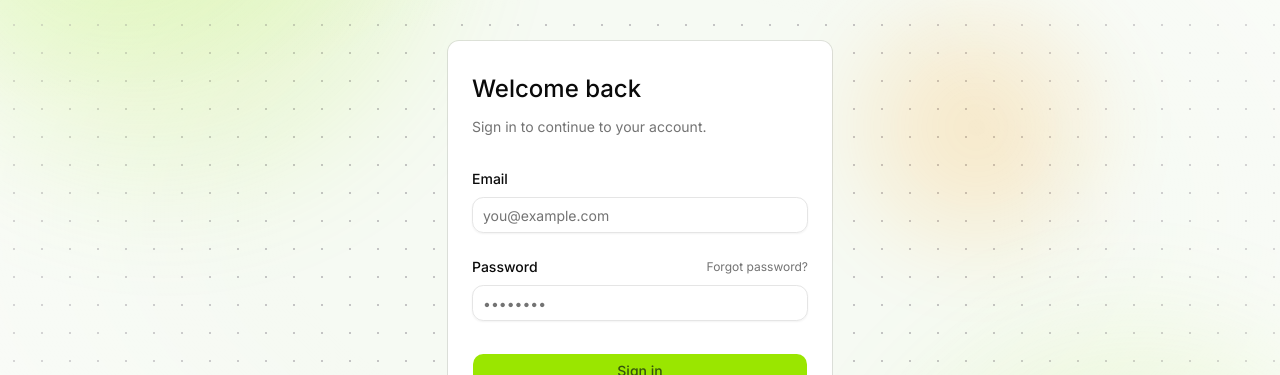
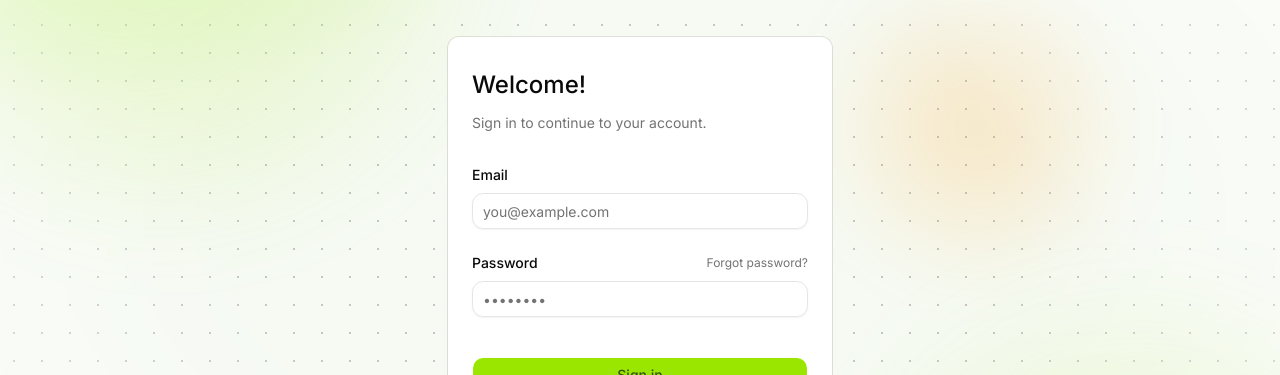
Before and after one commit to riomar0001/project-eventara, a Next.js app in the folder client/: page /login in a window 1280 px wide. Shown: the part 185-560 px from the top of the page. Built offline with nearby package versions, Linux system fonts and the light colour scheme.

Commit message:
feat(auth): add minimum height to CardContent in authentication pages
- Ensures consistent layout across forms by preventing content overflow.
- Improves user experience by providing adequate space for form elements.

```diff
--- a/client/app/(auth)/forgot-password/page.tsx
+++ b/client/app/(auth)/forgot-password/page.tsx
@@ -60,7 +60,7 @@ export default function ForgotPasswordPage() {
         <CardTitle className="text-2xl">Forgot your password?</CardTitle>
         <CardDescription>Enter your email and we&apos;ll send a reset link.</CardDescription>
       </CardHeader>
-      <CardContent>
+      <CardContent className="min-h-40">
         <form id="forgot-form" onSubmit={handleSubmit} className="flex flex-col gap-6">
           <AuthFormField
             id="email"
--- a/client/app/(auth)/login/page.tsx
+++ b/client/app/(auth)/login/page.tsx
@@ -32,10 +32,10 @@ export default function LoginPage() {
   return (
     <Card className="gap-8 py-8">
       <CardHeader className="gap-3">
-        <CardTitle className="text-2xl">Welcome back</CardTitle>
+        <CardTitle className="text-2xl">Welcome!</CardTitle>
         <CardDescription>Sign in to continue to your account.</CardDescription>
       </CardHeader>
-      <CardContent>
+      <CardContent className="min-h-40">
         <form id="login-form" onSubmit={handleSubmit} className="flex flex-col gap-6">
           <AuthFormField
             id="email"
--- a/client/app/(auth)/login/verify/page.tsx
+++ b/client/app/(auth)/login/verify/page.tsx
@@ -52,7 +52,7 @@ function LoginVerifyForm() {
         <CardTitle className="text-2xl">Check your email</CardTitle>
         <CardDescription>We sent a 6-digit code to your inbox. It expires in 10 minutes.</CardDescription>
       </CardHeader>
-      <CardContent>
+      <CardContent className="min-h-40">
         <form id="verify-form" onSubmit={handleSubmit} className="flex flex-col gap-6">
           <input type="hidden" name="token" value={token} />
           <AuthFormField
--- a/client/app/(auth)/register/page.tsx
+++ b/client/app/(auth)/register/page.tsx
@@ -59,7 +59,7 @@ export default function RegisterPage() {
         <CardTitle className="text-2xl">Create an account</CardTitle>
         <CardDescription>Start managing your events with Eventara.</CardDescription>
       </CardHeader>
-      <CardContent>
+      <CardContent className="min-h-40">
         <form id="register-form" onSubmit={handleSubmit} className="flex flex-col gap-6">
           <AuthFormField
             id="email"
--- a/client/app/(auth)/resend-verification/page.tsx
+++ b/client/app/(auth)/resend-verification/page.tsx
@@ -54,7 +54,7 @@ export default function ResendVerificationPage() {
         <CardTitle className="text-2xl">Resend verification email</CardTitle>
         <CardDescription>Enter your email and we&apos;ll send a new verification link.</CardDescription>
       </CardHeader>
-      <CardContent>
+      <CardContent className="min-h-40">
         <form id="resend-form" onSubmit={handleSubmit} className="flex flex-col gap-6">
           <AuthFormField
             id="email"
--- a/client/app/(auth)/reset-password/[token]/page.tsx
+++ b/client/app/(auth)/reset-password/[token]/page.tsx
@@ -53,7 +53,7 @@ export default function ResetPasswordPage() {
         <CardTitle className="text-2xl">Set a new password</CardTitle>
         <CardDescription>Choose a strong password for your account.</CardDescription>
       </CardHeader>
-      <CardContent>
+      <CardContent className="min-h-40">
         <form id="reset-form" onSubmit={handleSubmit} className="flex flex-col gap-6">
           <input type="hidden" name="token" value={token} />
           <AuthFormField
```
